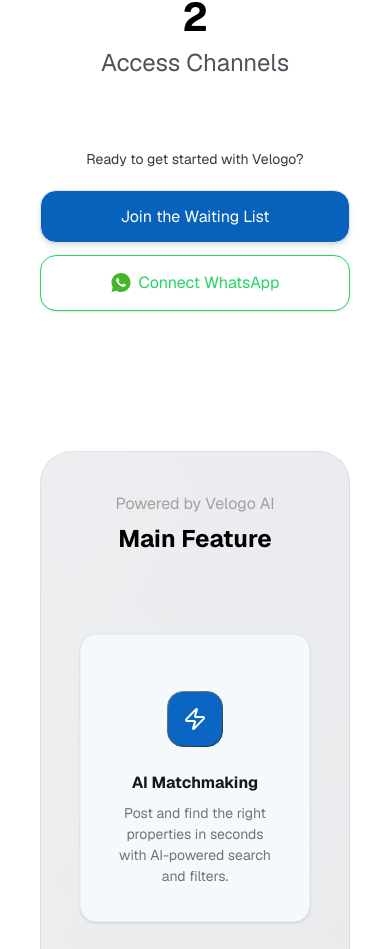
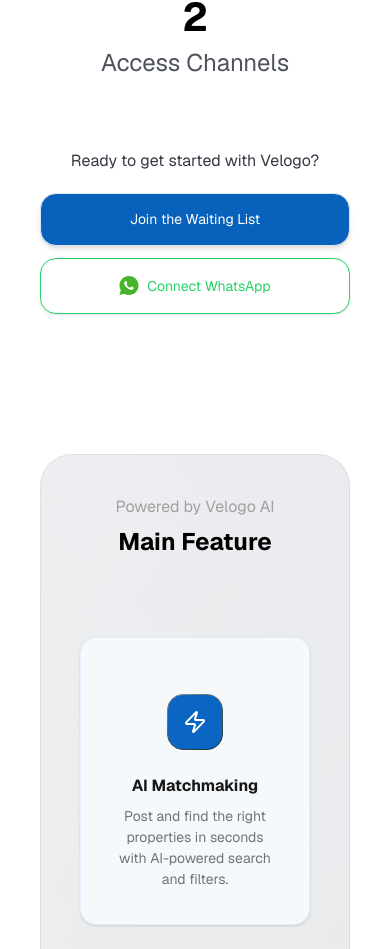
Before and after one commit to indraekam/fe_cloning, a Next.js app: page / in a window 390 px wide. Shown: the part 1445-2394 px from the top of the page. Built offline with nearby package versions, Linux system fonts and the light colour scheme.

Commit message:
fix(Seaction): change font size get earlu access

```diff
--- a/src/components/sections/EarlyAccess.tsx
+++ b/src/components/sections/EarlyAccess.tsx
@@ -85,7 +85,7 @@
         </div>
 
         {/* Subcopy */}
-        <p className="mt-17 md:mt-15 mb-5 md:mb-7 text-center text-[14px] md:text-[16px] text-foreground/80">
+        <p className="mt-17 md:mt-15 mb-5 md:mb-7 text-center text-[16px] md:text-[24px] text-foreground/80">
           Ready to get started with Velogo?
         </p>
 
@@ -101,6 +101,7 @@
               "gap-x-2",
               "rounded-[16px] border bg-primary text-primary-foreground",
               "shadow-md hover:brightness-110 transition",
+              "text-[14px] md:text-[16px]"
             ].join(" ")}
           >
             Join the Waiting List
@@ -119,6 +120,7 @@
               "rounded-[16px] border border-[#25D366] text-[#25D366]",
               "bg-white dark:bg-white hover:bg-[#E9F9EF] dark:hover:bg-[#1f3527]",
               "transition shadow-sm",
+              "text-[14px] md:text-[16px]",
             ].join(" ")}
             aria-label="Connect via WhatsApp"
           >
```
